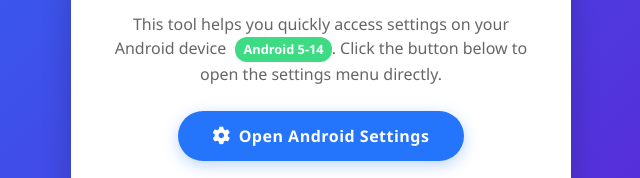
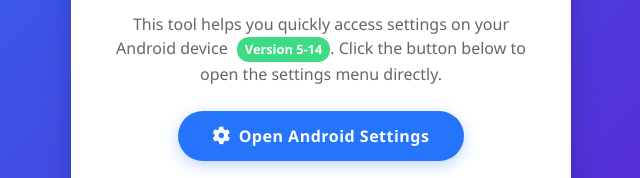
Before and after one commit to VB9Engine/VB9Engine, a plain HTML site: page index.html in a window 1280 px wide. Shown: the part 325-503 px from the top of the page, 319-959 px from the left. Drawn offline with Linux system fonts and the light colour scheme.

Commit message:
Update index.html

```diff
--- a/index.html
+++ b/index.html
@@ -255,7 +255,7 @@
             <i class="fab fa-android"></i>
         </div>
         <h1>Android Device Settings Access</h1>
-        <p>This tool helps you quickly access settings on your Android device <span class="android-version">Android 5-14</span>. Click the button below to open the settings menu directly.</p>
+        <p>This tool helps you quickly access settings on your Android device <span class="android-version">Version 5-14</span>. Click the button below to open the settings menu directly.</p>
 
         <button class="settings-btn" id="settingsButton">
             <i class="fas fa-cog"></i> Open Android Settings
```
